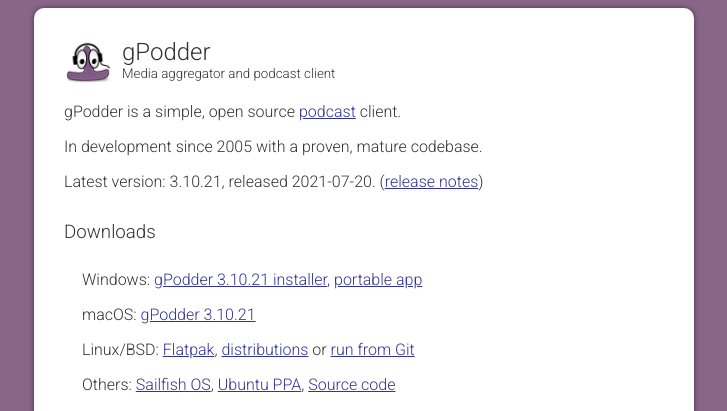
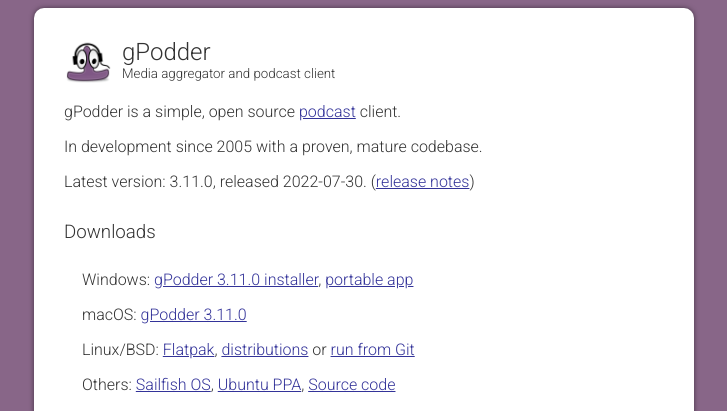
Before and after one commit to gpodder/gpodder.github.io, a Jekyll site: the page built from index.md, in a window 1280 px wide. Shown: the top 411 px of the page, without its empty margins (276-1003 px from the left). Built offline with Jekyll 4.4.1, drawn with Linux system fonts in a browser that asks for light colours; our own code applies the rules of GitHub Pages for plain Markdown files.

Commit message:
gPodder 3.11.0 released

```diff
--- a/_data/gpodder.yaml
+++ b/_data/gpodder.yaml
@@ -1,2 +1,2 @@
-version: "3.10.21"
-date: "2021-07-20"
+version: "3.11.0"
+date: "2022-07-30"
--- a/_data/macos.yaml
+++ b/_data/macos.yaml
@@ -1 +1 @@
-version: "3.10.21"
+version: "3.11.0"
--- a/_data/windows.yaml
+++ b/_data/windows.yaml
@@ -1 +1 @@
-version: "3.10.21"
+version: "3.11.0"
```
